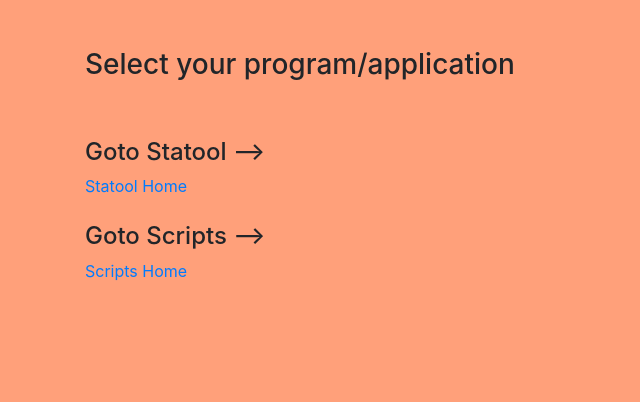
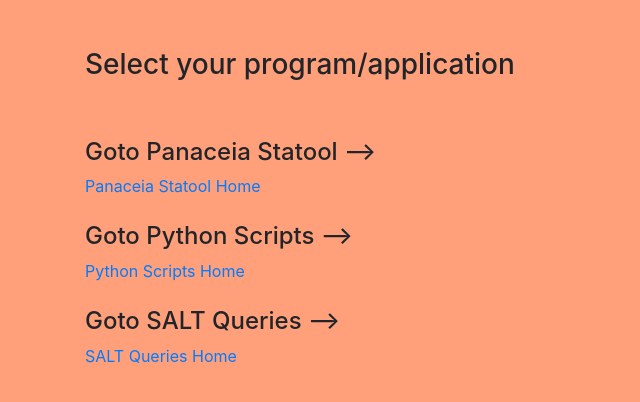
Before and after one commit to arkadin-calvarez/django, a Django app: page / in a window 1280 px wide. Shown: the part 56-458 px from the top of the page, without its empty margins (0-640 px from the left). Run offline with Django 3.2, Linux system fonts and the light colour scheme; some libraries are stand-ins or nearby versions.

Commit message:
Creating new SALT section and cleaning the house

```diff
--- a/CABE/statool/templates/home.html
+++ b/CABE/statool/templates/home.html
@@ -60,12 +60,16 @@
         <h3>Select your program/application</h3>
         <br>
         <br>
-        <h4>Goto Statool --></h4>
-        <a href="{% url 'statool-home' %}">Statool Home</a>
+        <h4>Goto Panaceia Statool --></h4>
+        <a href="{% url 'statool-home' %}">Panaceia Statool Home</a>
         <br>
         <br>
-        <h4>Goto Scripts --></h4>
-        <a href="{% url 'scripts' %}">Scripts Home</a>
+        <h4>Goto Python Scripts --></h4>
+        <a href="{% url 'scripts' %}">Python Scripts Home</a>
+        <br>
+        <br>
+        <h4>Goto SALT Queries --></h4>
+        <a href="{% url 'saltindex' %}">SALT Queries Home</a>
     </div>
 
     <!-- Optional JavaScript -->
--- a/CABE/statool/urls.py
+++ b/CABE/statool/urls.py
@@ -16,6 +16,7 @@ urlpatterns = [
     path('', views.home, name='network-tools-home'),
     path('statool/', views.statool, name='statool-home'),
     path('scripts/', views.scripts, name='scripts'),
+    path('saltindex/', views.saltindex, name='saltindex'),
     path('output/', views.output, name='scriptdone'),
     path('another/', views.another, name='scriptfinal'),
     path('external/', views.external, name='external'),
--- a/CABE/statool/views.py
+++ b/CABE/statool/views.py
@@ -13,14 +13,8 @@ import subprocess
 import os
 import yaml
 
-# Page, with login to allow access the main/home page.
-# when browsing to http://rasp:7777 URL
-#@login_required(login_url='/accounts/login/')
-def home(request: HttpRequest) -> HttpResponse:
-    return render(request, 'home.html')
 
-
-# Below is a redirectly to Statool APP
+# Below is a redirectly to Statool APP http://cabe:7878/base
 # in below example, some "context" can be given to be used with the template,
 # allowing easy customization of messages in one page
 # (remember the static blog posts from the video)
@@ -36,32 +30,24 @@ def statool(request: HttpRequest) -> HttpResponse:
     }
     return render(request, 'base.html', context)
 
-# Function to use NAPALM "Get facts" from devices.
-# In this case, "get_interfaces" and "get_interfaces_ip" facts
-def get_device_stats(request: HttpRequest, device_id) -> HttpResponse:
-    device = Device.objects.get(pk=device_id)
-    driver = get_network_driver(device.napalm_driver)
-    with driver(device.host, device.username, device.password) as device_conn:
-        interfaces = device_conn.get_interfaces()
-        ipaddress = device_conn.get_interfaces_ip()
-    context = {
-        'device':device,
-        'interfaces':interfaces,
-        'ipaddress':ipaddress,
-    }
-    print(interfaces)
-    print(ipaddress)
-#    You can enable this when you want to see the debug on the terminal and read fields
-    return render(request, 'device.html', context)
+
+# Page, with login to allow access the main/home page.
+# when browsing to http://rasp:7777 URL
+#@login_required(login_url='/accounts/login/')
+def home(request: HttpRequest) -> HttpResponse:
+    return render(request, 'home.html')
 
 
-
-# Below scripts redirect us to the "scripts.html" webpage
-# when browsing to http://rasp:7777/statool URL
+# Below scripts redirect us to the "scripts.html" and "saltindex" webpage
+# when browsing to http://cabe:7878/scripts or http://cabe:7878/saltindex URL
 # ============
 # Display and redirecto to Webpage
 def scripts(request: HttpRequest) -> HttpResponse:
     return render(request, 'scripts.html')
+
+def saltindex(request: HttpRequest) -> HttpResponse:
+    return render(request, 'saltindex.html')
+
 
 
 
@@ -95,11 +81,23 @@ def run_script_ondevice(self):
 #    results=Device.objects.all()
     return render(request, 'device.html',{'Device':results})
 
-
-# Redirect to "Python Scripts Home"
-#def salt(request):
-#    data = subprocess.run(['ls','//home'], stdout=PIPE)
-#    return render(request, 'salt.html' , {'data':data.stdout})
+# Function to use NAPALM "Get facts" from devices.
+# In this case, "get_interfaces" and "get_interfaces_ip" facts
+def get_device_stats(request: HttpRequest, device_id) -> HttpResponse:
+    device = Device.objects.get(pk=device_id)
+    driver = get_network_driver(device.napalm_driver)
+    with driver(device.host, device.username, device.password) as device_conn:
+        interfaces = device_conn.get_interfaces()
+        ipaddress = device_conn.get_interfaces_ip()
+    context = {
+        'device':device,
+        'interfaces':interfaces,
+        'ipaddress':ipaddress,
+    }
+    print(interfaces)
+    print(ipaddress)
+#    You can enable this when you want to see the debug on the terminal and read fields
+    return render(request, 'device.html', context)
 
 # SALT output page, when user click on "SALT Script" button, defined in scripts.html page.
 # Remember that stdout and stderr w/ PIPE (imported) in Python3 the ways to allout the output
@@ -117,12 +115,17 @@ def salt(request):
 #    data = (subprocess.Popen("sudo salt 'vsrx1' net.cli 'show bgp summary'", stdout=subprocess.PIPE, shell=True, universal_newlines=True).communicate()[0])
 #    return render(request, 'salt.html' , {'data':data})
 
-# Above, stdout is displays in bites (that's the reason of the unsorted format). We need to transform this to
-# string. One method is decode() (Ex: return render(request, 'salt.html' , {'data':data.stdout.decode()}))
-# Decode method worked partially, because it removed the /n and /b letters from my text, but all output text remains
-# in one long line
+# Above, stdout is displays content in bites (that's the reason of the unsorted format).
+# We need to transform this to string. One method is decode() (Ex: return render(request,
+# 'salt.html' , {'data':data.stdout.decode()}))  Decode method worked partially, because
+# it removed the /n and /b letters from my text, but all output text remains in one long line
 
-# Using the below
+
+
+# Using the below def, it allows to get a minion host name entered by a user and
+# using subprocess module query the BGP summary of a JUNOS device using that value.
+# "searchbox" is the name of the HTML form name, which is then stored in the "minion"
+# variable to be used later as part of the SALTSTACK CLI command.
 def show_bgp_summ(request):
     minion = request.GET.get('searchbox')
 #    arguments = 'sudo salt' + minion + 'net.cli show bgp summary'
```
Also changed, not shown: CABE/statool/templates/saltindex.html (added, +29 -0 lines), CABE/statool/templates/scripts.html (+0 -12 lines).
